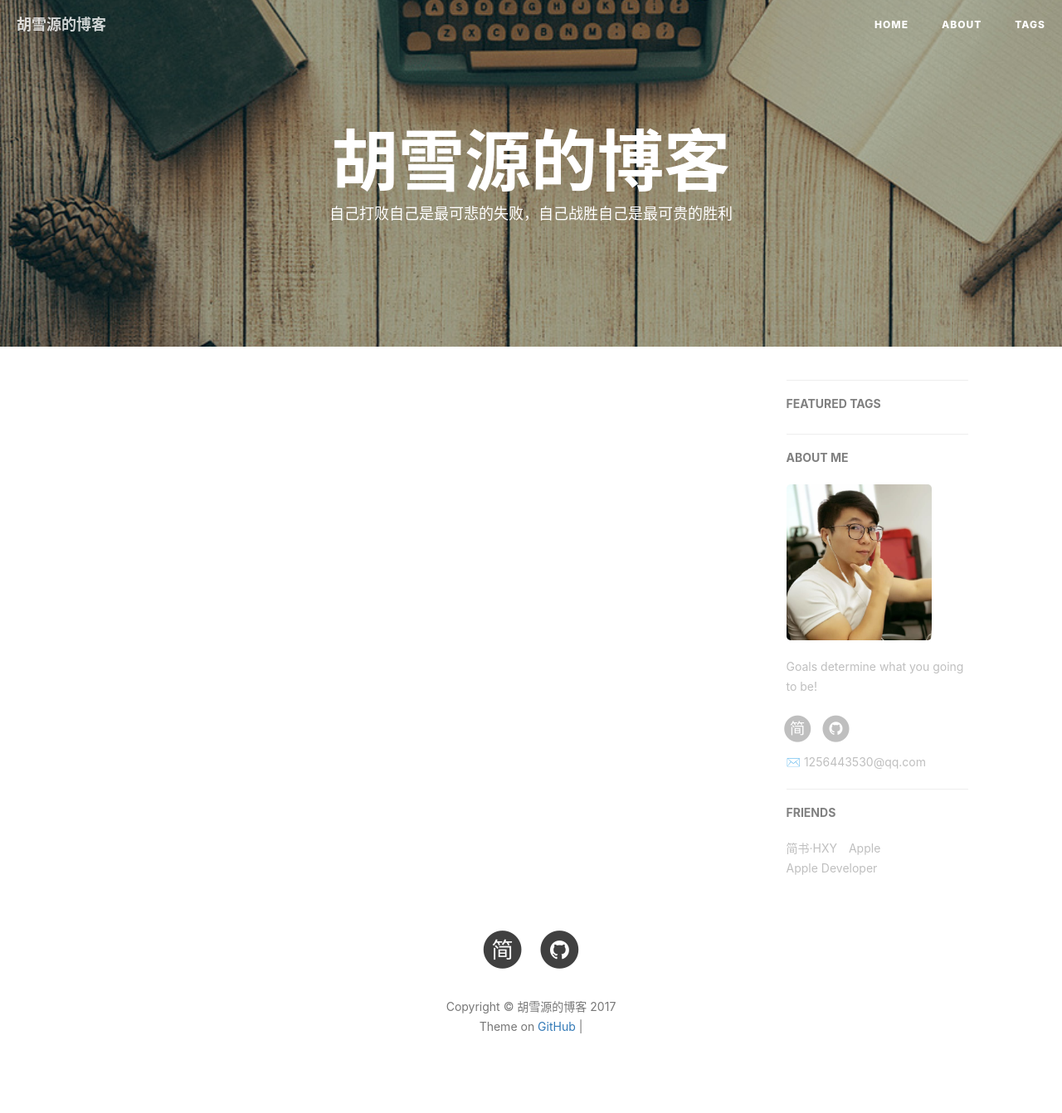
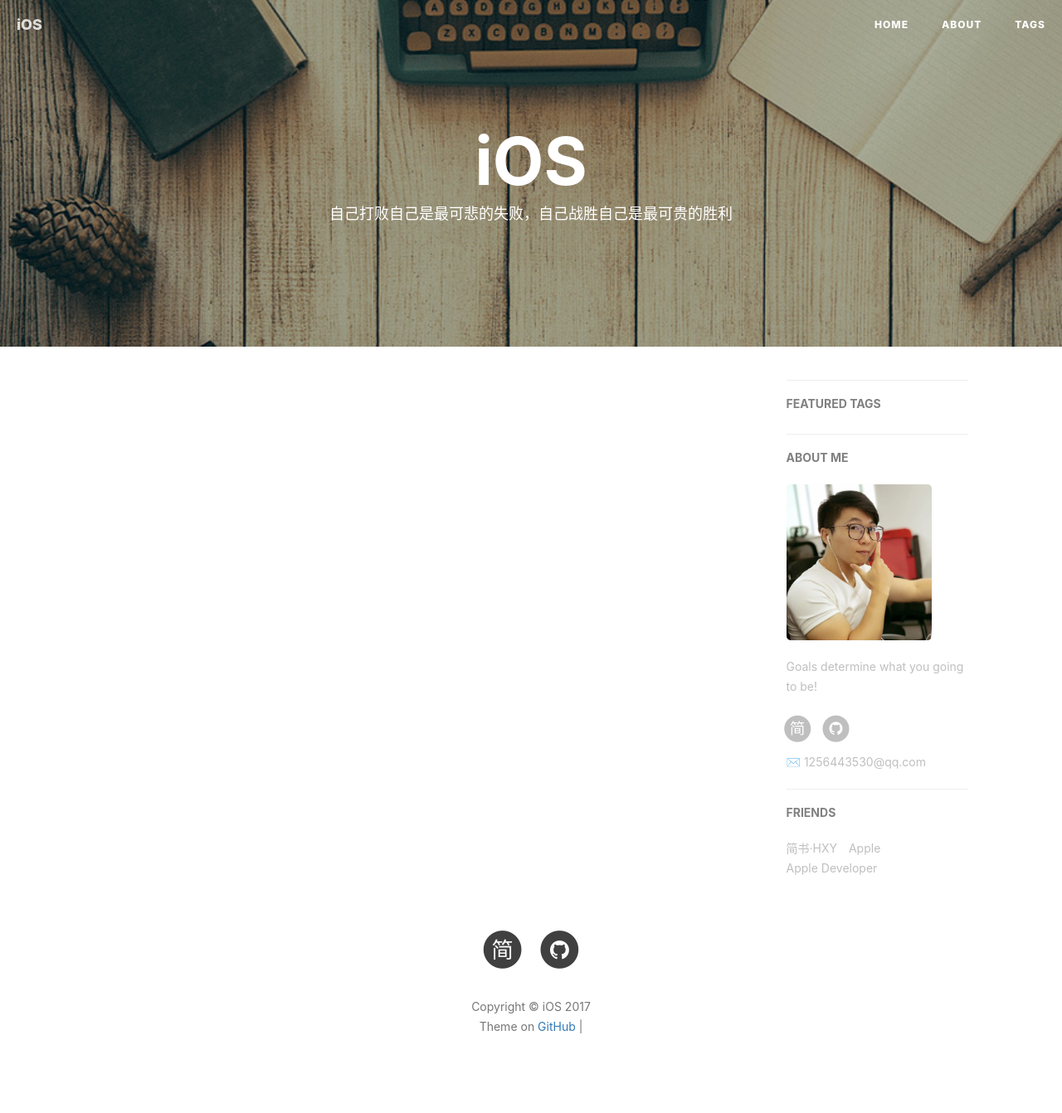
Before and after one commit to EdisonHXY/EdisonHXY.github.io, a Jekyll site: the page built from index.html, in a window 1280 px wide. Shown: the whole page at 83% size. Built offline with Jekyll 4.4.1, drawn with Linux system fonts in a browser that asks for light colours; nearby versions of some CDN libraries; the list of posts is cut into pages by our own code; comment, search, counter and statistics services are not loaded.

Commit message:
Update _config.yml

```diff
--- a/_config.yml
+++ b/_config.yml
@@ -1,5 +1,5 @@
 # Site settings
-title: 胡雪源的博客
+title: iOS
 SEOTitle: 胡雪源的博客 | HXY Blog
 header-img: img/post-bg-desk.jpg
 email: 1256443530@qq.com
```
